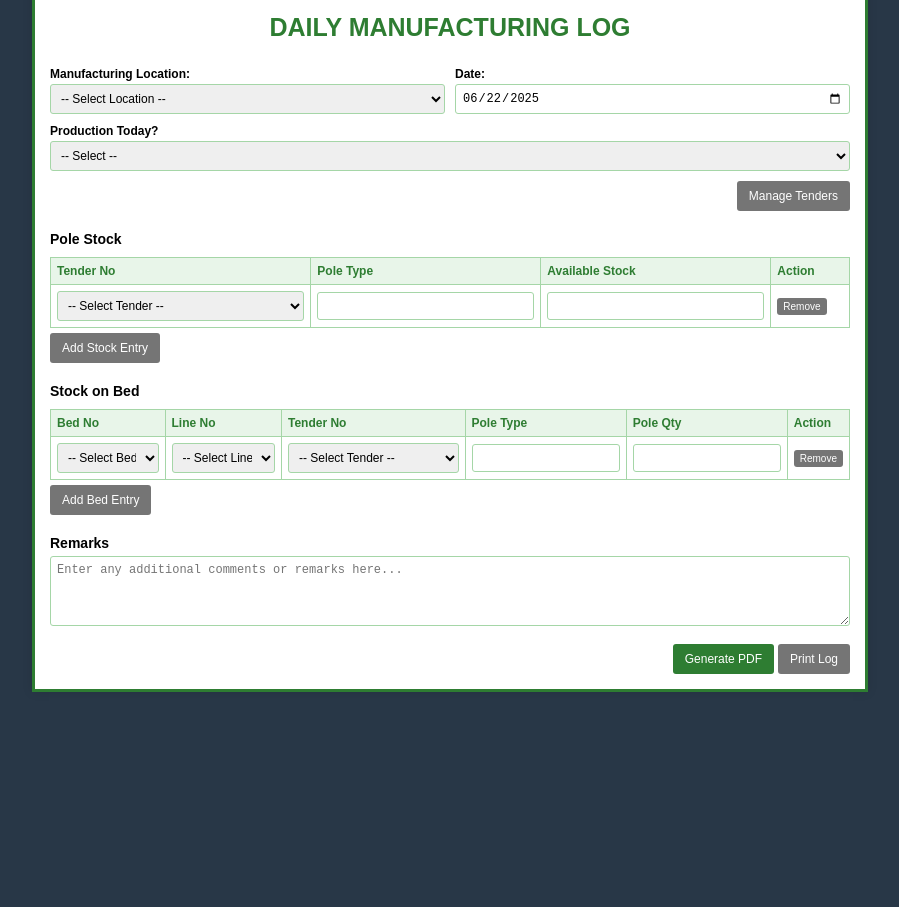
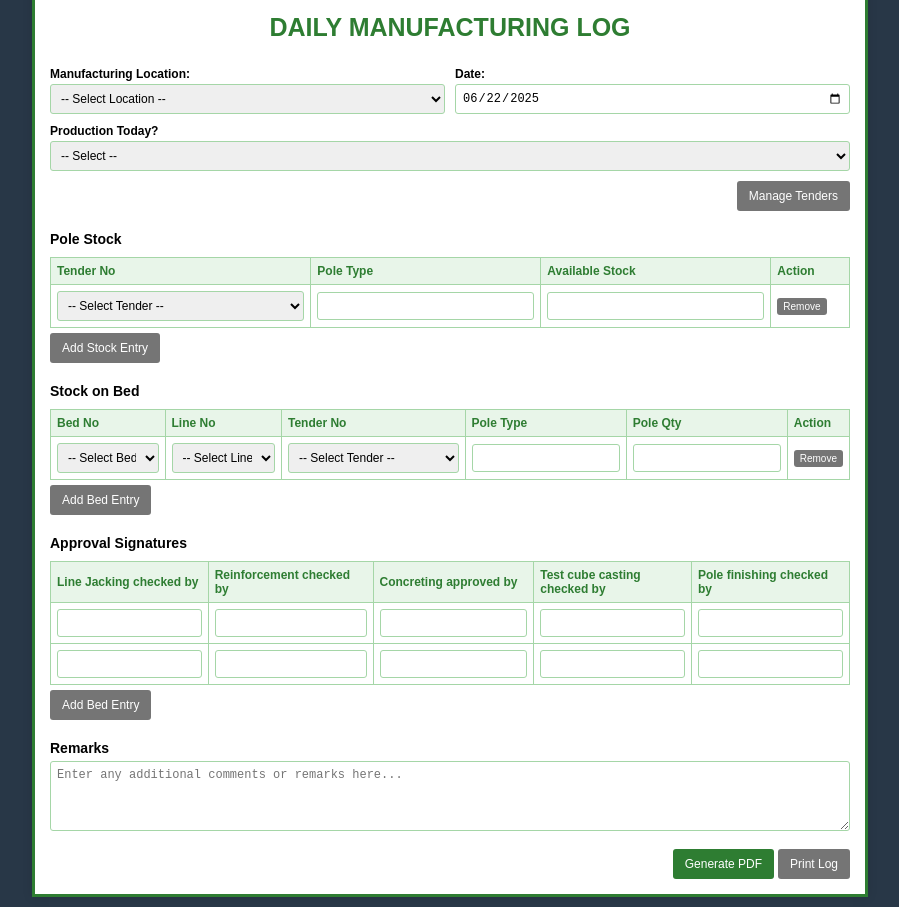
Before and after one commit to SuchinthaSen/Senaka-Builders, a plain HTML site: page index.html in a window 1280 px wide. Shown: the part 130-1037 px from the top of the page, without its empty margins (190-1089 px from the left). Before the commit the page ends 832 px from the top, so only its background shows below. Drawn offline with nearby package versions, Linux system fonts and the light colour scheme.

Commit message:
index.html

```diff
--- a/index.html
+++ b/index.html
@@ -606,6 +606,63 @@
                 <td class="no-print">
                     <button class="btn secondary-btn" style="padding: 3px 6px; font-size: 10px;"
                             onclick="removeStockOnBedRow(this)">Remove</button>
+                </td>
+            </tr>
+        </tbody>
+    </table>
+    <button class="btn secondary-btn no-print" style="margin-top: 5px;"
+            onclick="addStockOnBedRow()">Add Bed Entry</button>
+</div>
+
+<!-- Approval Section -->
+<div class="form-section" style="margin-top: 20px;">
+    <h3 style="font-size: 14px; margin: 10px 0 5px 0;">Approval Signatures</h3>
+    <table id="">
+        <thead>
+            <tr>
+                <th>Line Jacking checked by</th>
+                <th>Reinforcement checked by</th>
+                <th>Concreting approved by</th>
+                <th>Test cube casting checked by</th>
+                <th>Pole finishing checked by</th>
+
+
+            </tr>
+        </thead>
+        <tbody id="stockOnBedTableBody">
+<tr>
+    <tr>
+                <td>
+                    <input type="text" class="form-control">
+                </td>
+                <td>
+                   <input type="text" class="form-control">
+                </td>
+                <td>
+                   <input type="text" class="form-control">
+                </td>
+                <td>
+                    <input type="text" class="form-control">
+                </td>
+                <td>
+                    <input type="text" class="form-control">
+                </td>
+            </tr>
+            <tr>
+                <td>
+                    <input type="text" class="form-control" readonly>
+                </td>
+                <td>
+                   <input type="text" class="form-control" readonly>
+                </td>
+                <td>
+                   <input type="text" class="form-control" readonly>
+                </td>
+                <td>
+                    <input type="text" class="form-control" readonly>
+                </td>
+                <td>
+                    <input type="text" class="form-control" readonly>
                 </td>
             </tr>
         </tbody>
```
